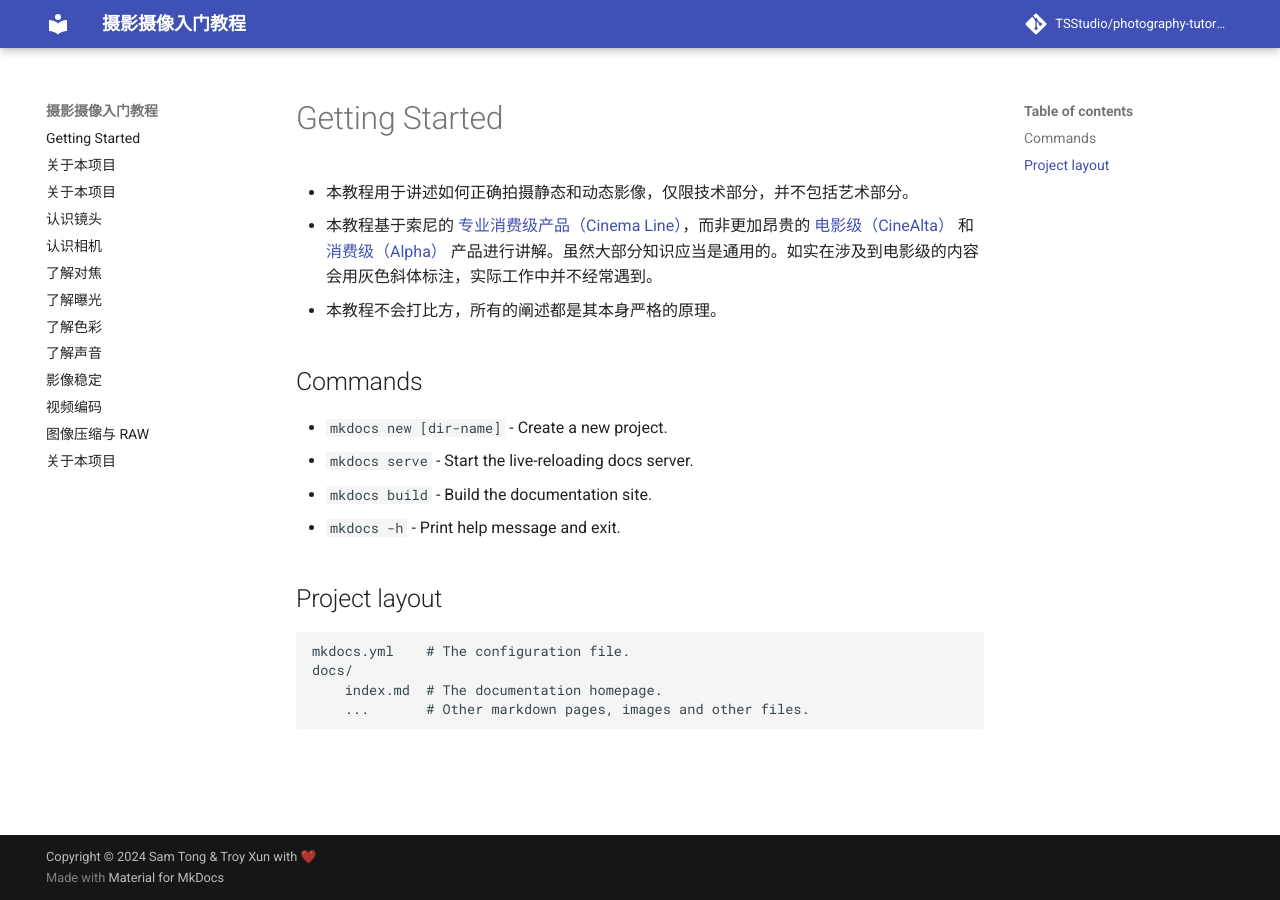
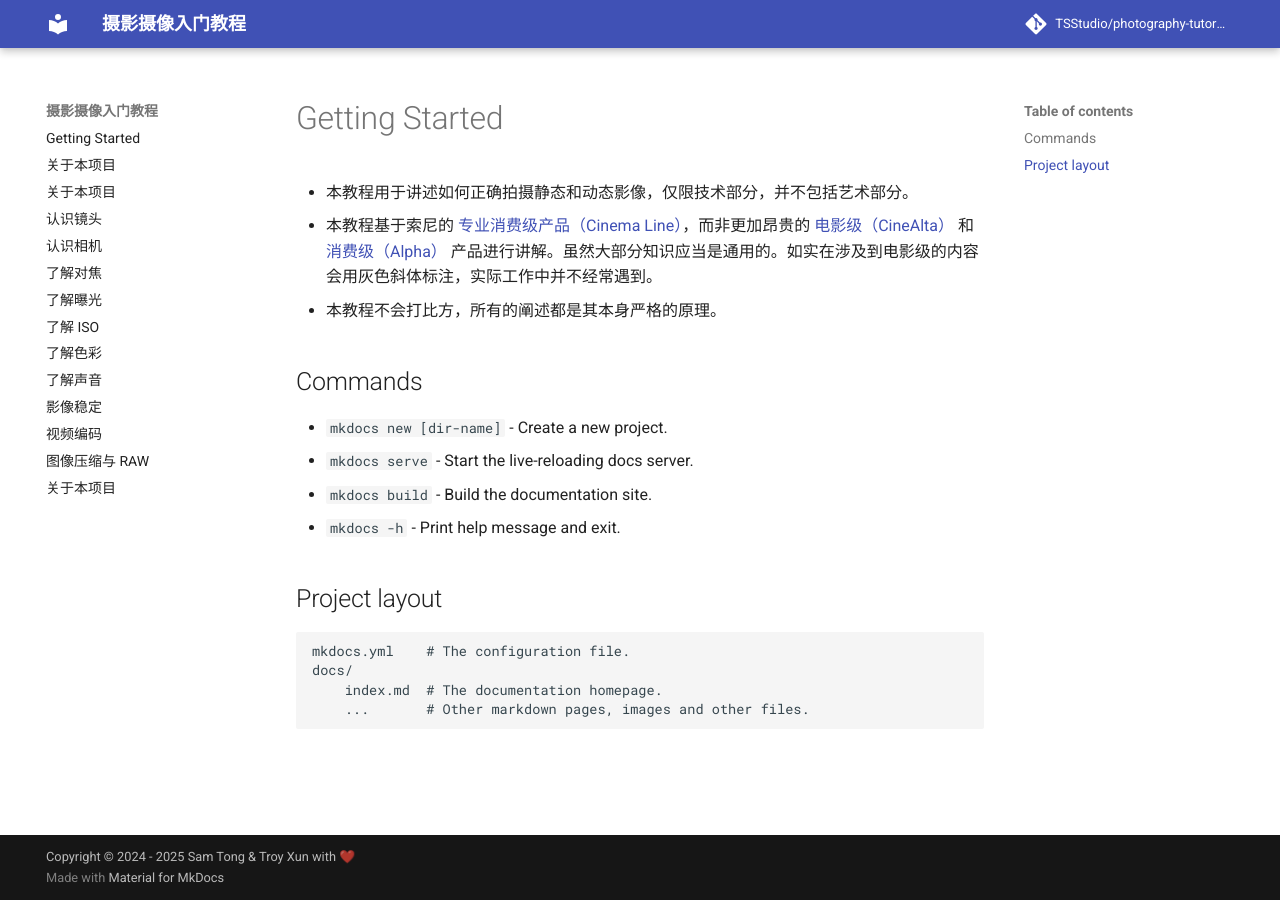
Before and after one commit to troyxun/photography-tutorial, an MkDocs documentation site: the page built from docs/index.md, in a window 1280 px wide. Built offline with MkDocs 1.6.1 and Material for MkDocs 9.7.7, drawn with Linux system fonts in a browser that asks for light colours; comment, search, counter and statistics services are not loaded.

Commit message:
Added iso.md

```diff
--- a/mkdocs.yml
+++ b/mkdocs.yml
@@ -7,6 +7,7 @@
     - 认识相机: camera.md
     - 了解对焦: focus.md
     - 了解曝光: exposure.md
+    - 了解 ISO: iso.md
     - 了解色彩: color-science.md
     - 了解声音: sound.md
     - 影像稳定: stabilization.md
@@ -18,7 +19,7 @@
 repo_name: TSStudio/photography-tutorial
 site_description:
 site_author: Sam Tong, Troy Xun
-copyright: Copyright © 2024 Sam Tong & Troy Xun with ❤️
+copyright: Copyright © 2024 - 2025 Sam Tong & Troy Xun with ❤️
 
 markdown_extensions:
     - pymdownx.arithmatex:
```
Also changed, not shown: docs/iso.md (added, +26 -0 lines).
